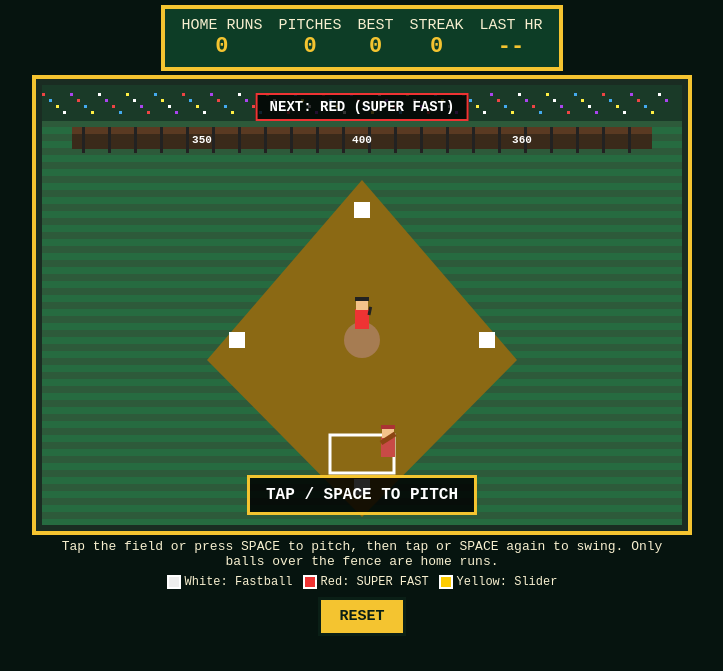
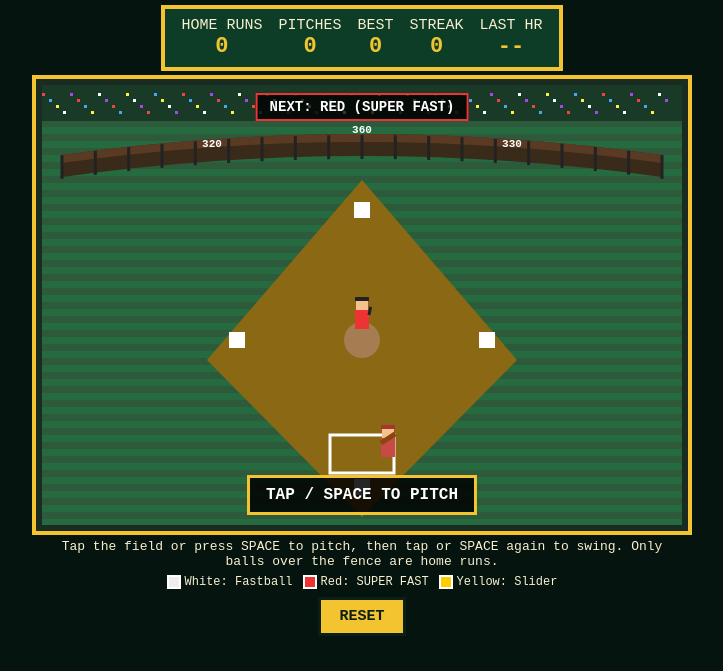
Before and after one commit to JayTC5/retroball, a plain HTML site: page index.html in a window 1280 px wide. Shown: the part 103-774 px from the top of the page, without its empty margins (278-1001 px from the left). Drawn offline with Linux system fonts and the light colour scheme.

Commit message:
Add files via upload

```diff
--- a/index.html
+++ b/index.html
@@ -136,8 +136,8 @@ const PITCHES = {
   yellow: { name: 'Slider',      color: '#ffcc00', speed: 1.05, curve: 1.8, drop: 0.25 }
 };
 
-// Fence distances (left / center / right)
-const FENCE = { left: 350, center: 400, right: 360 };
+// Easier fence distances
+const FENCE = { left: 320, center: 360, right: 330 };
 
 function pickPitch() {
   const r = Math.random();
@@ -189,21 +189,37 @@ function draw() {
   ctx.fillStyle = '#266b40';
   for (let y = 0; y < h; y += 14) ctx.fillRect(0, y, w, 7);
 
-  // FENCE with realistic distances
+  // CURVY FENCE
   ctx.fillStyle = '#3a2a1a';
-  ctx.fillRect(30, 42, w - 60, 22);
+  ctx.beginPath();
+  ctx.moveTo(20, 70);
+  ctx.quadraticCurveTo(w/2, 28, w - 20, 70);
+  ctx.lineTo(w - 20, 92);
+  ctx.quadraticCurveTo(w/2, 50, 20, 92);
+  ctx.closePath();
+  ctx.fill();
   ctx.fillStyle = '#5a3a22';
-  ctx.fillRect(30, 42, w - 60, 7);
+  ctx.beginPath();
+  ctx.moveTo(20, 70);
+  ctx.quadraticCurveTo(w/2, 28, w - 20, 70);
+  ctx.lineTo(w - 20, 78);
+  ctx.quadraticCurveTo(w/2, 36, 20, 78);
+  ctx.closePath();
+  ctx.fill();
+  // fence posts along the curve
   ctx.fillStyle = '#222';
-  for (let x = 40; x < w - 30; x += 26) {
-    ctx.fillRect(x, 42, 3, 26);
+  for (let i = 0; i <= 18; i++) {
+    const t = i / 18;
+    const x = 20 + t * (w - 40);
+    const y = 70 + (t - 0.5) * (t - 0.5) * 80 - 20;
+    ctx.fillRect(x - 1.5, y, 3, 24);
   }
   ctx.fillStyle = '#fff';
   ctx.font = 'bold 11px Courier New';
   ctx.textAlign = 'center';
-  ctx.fillText('350', w/2 - 160, 58);
-  ctx.fillText('400', w/2, 58);
-  ctx.fillText('360', w/2 + 160, 58);
+  ctx.fillText('320', w/2 - 150, 62);
+  ctx.fillText('360', w/2, 48);
+  ctx.fillText('330', w/2 + 150, 62);
 
   // dirt infield
   ctx.fillStyle = '#8b6914';
@@ -336,7 +352,6 @@ function resolve(swung) {
   // Sweet spot around 310-340 for good contact
   const sweetSpot = 325;
   const timingError = Math.abs(ballY - sweetSpot);
-  const timingQuality = Math.max(0, 1 - timingError / 90);
 
   if (swung) {
     anim.swing = 0;
@@ -350,25 +365,24 @@ function resolve(swung) {
     doSwing();
   }
 
-  const inZone = ball && Math.abs(ball.x - canvas.width/2) < 45 && ballY > 250 && ballY < 380;
+  const inZone = ball && Math.abs(ball.x - canvas.width/2) < 60 && ballY > 230 && ballY < 400;
+  const timingQuality = Math.max(0, 1 - timingError / 110);
 
   if (!swung) {
     streak = 0;
   } else if (inZone && timingQuality > 0.2) {
-    // Realistic exit velocity based on timing
-    const exitVelo = 85 + timingQuality * 45; // 85-130 mph-ish
-    // Direction based on contact point
+    // Easier exit velocity and distance
+    const exitVelo = 95 + timingQuality * 50; // higher base
     const pull = (ball.x - canvas.width/2) / 40;
-    const launchAngle = 18 + timingQuality * 16 + (Math.random()-0.5)*6;
+    const launchAngle = 22 + timingQuality * 14 + (Math.random()-0.5)*5;
 
-    // Calculate estimated distance
-    const dist = Math.round(exitVelo * 2.8 + launchAngle * 1.6 + (Math.random()-0.5)*25);
-    const clampedDist = Math.max(280, Math.min(480, dist));
+    const dist = Math.round(exitVelo * 3.1 + launchAngle * 1.8 + (Math.random()-0.5)*20);
+    const clampedDist = Math.max(300, Math.min(500, dist));
 
-    // Determine if it clears the fence based on direction
+    // Determine fence based on direction
     let fenceDist = FENCE.center;
-    if (pull < -0.4) fenceDist = FENCE.left;
-    else if (pull > 0.4) fenceDist = FENCE.right;
+    if (pull < -0.35) fenceDist = FENCE.left;
+    else if (pull > 0.35) fenceDist = FENCE.right;
 
     const isHR = clampedDist >= fenceDist;
 
```
